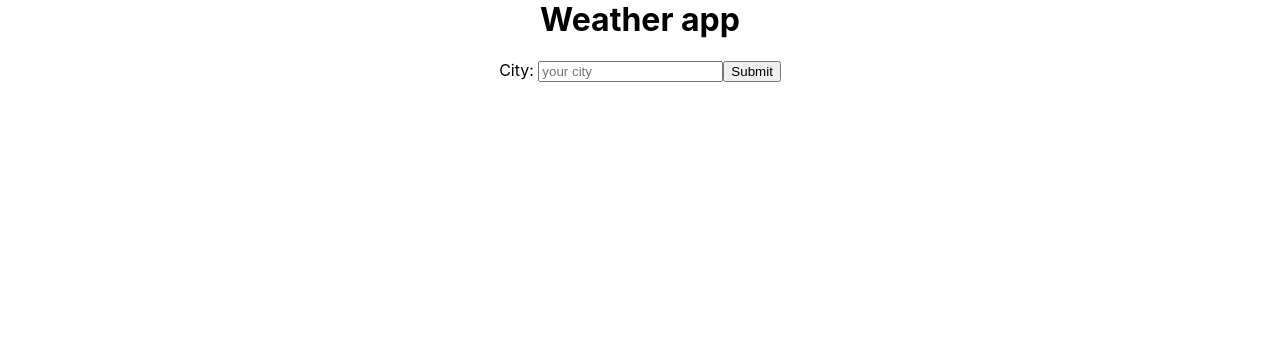
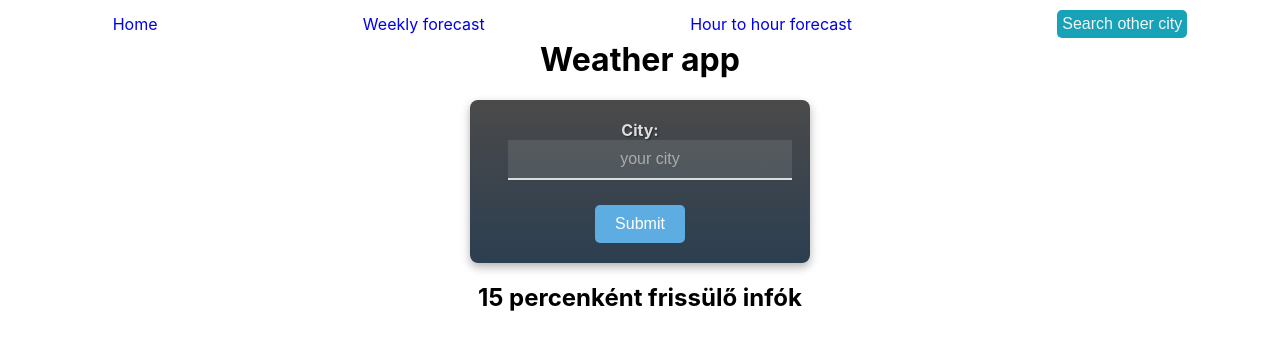
Before and after one commit to LaszloF5/react-weather-app, a React (Create React App) app: page / in a window 1280 px wide. Shown: the top 350 px of the page. Built offline with nearby package versions, Linux system fonts and the light colour scheme.

Commit message:
Header component, Hashrouter, styles.

```diff
--- a/package.json
+++ b/package.json
@@ -13,6 +13,7 @@
     "@types/react-dom": "^19.0.4",
     "react": "^19.0.0",
     "react-dom": "^19.0.0",
+    "react-router-dom": "^7.2.0",
     "react-scripts": "5.0.1",
     "typescript": "^4.9.5",
     "web-vitals": "^2.1.4"
--- a/src/App.tsx
+++ b/src/App.tsx
@@ -1,11 +1,13 @@
 import React, { useState } from "react";
+import { BrowserRouter as Router, Route, Routes } from "react-router-dom";
+import Header from "./Components/Header";
 import LocationForm from "./Components/LocationForm";
 import WeeklyForecast from "./Components/WeeklyForecast";
 import HourToHourForecast from "./Components/HourToHourForecast";
 import "./Styles/App.css";
-import { Interface } from "readline";
 
 interface CurrentData {
+  time: string;
   cloud_cover: number;
   temperature_2m: number;
   relative_humidity_2m: number;
@@ -57,6 +59,8 @@ interface Units {
 
 export default function App() {
   const [cityInfo, setCityInfo] = useState<object | null>(null);
+
+  const [toggleLocationForm, setToggleLocationForm] = useState<boolean>(false);
 
   const [sunset, setSunset] = useState<string>("");
   const [sunrise, setSunrise] = useState<string>("");
@@ -124,10 +128,13 @@ export default function App() {
     setWeeklyData(data.daily);
     setHourlyData(data.hourly);
     setHourlyUnits(data.hourly_units);
-    setSunrise(data.daily.sunrise[0].slice(11).replace(':', ''));
-    setSunset(data.daily.sunset[0].slice(11).replace(':', ''));
-    console.log('sunrise: ', data.daily.sunrise[0].slice(11).replace(':', ''));
-    console.log('hourly time: ', data.hourly.time[0].slice(11).replace(':', ''));
+    setSunrise(data.daily.sunrise[0].slice(11).replace(":", ""));
+    setSunset(data.daily.sunset[0].slice(11).replace(":", ""));
+    console.log("sunrise: ", data.daily.sunrise[0].slice(11).replace(":", ""));
+    console.log(
+      "hourly time: ",
+      data.hourly.time[0].slice(11).replace(":", "")
+    );
   };
 
   const updateCity = async (city: string): Promise<void> => {
@@ -149,27 +156,60 @@ export default function App() {
 
   return (
     <div className="App">
-      <header className="App-header"></header>
+      <Router>
+        <Header setToggleLocationForm={setToggleLocationForm}/>
+        <Routes>
+          <Route
+            path="/"
+            element={
+              <>
                 <h1>Weather app</h1>
-      <LocationForm updateCity={updateCity} />
-      <WeeklyForecast weeklyData={weeklyData} />
+                {toggleLocationForm ? '' : <LocationForm updateCity={updateCity} setToggleLocationForm={setToggleLocationForm}/>}
+                <h2>15 percenként frissülő infók</h2>
+                {currentData != null && toggleLocationForm === true ? (
+                  <ul className="currentData-ul">
+                    <li className="currentData-ul_li">
+                      Last refresh time: {currentData.time.slice(11)}
+                    </li>
+                    <li className="currentData-ul_li">
+                      Cloud Cover: {currentData.cloud_cover} %
+                    </li>
+                    <li className="currentData-ul_li">
+                      Temperature: {currentData.temperature_2m} °C
+                    </li>
+                    <li className="currentData-ul_li">
+                      Humidity: {currentData.relative_humidity_2m} %
+                    </li>
+                    <li className="currentData-ul_li">
+                      Wind Speed: {currentData.wind_speed_10m} km/h
+                    </li>
+                    <li className="currentData-ul_li">
+                      Precipitation: {currentData.precipitation} mm
+                    </li>
+                  </ul>
+                ) : (
+                  ""
+                )}
+              </>
+            }
+          />
+          <Route
+            path="/weekly-forecast"
+            element={<WeeklyForecast weeklyData={weeklyData} />}
+          />
+          <Route
+            path="/hour-to-hour-forecast"
+            element={
               <HourToHourForecast
                 hourlyData={hourlyData}
                 hourlyUnits={hourlyUnits}
                 sunrise={sunrise}
                 sunset={sunset}
               />
-      {currentData != null ? (
-        <ul>
-          <li>Cloud Cover: {currentData.cloud_cover} %</li>
-          <li>Temperature: {currentData.temperature_2m} °C</li>
-          <li>Humidity: {currentData.relative_humidity_2m} %</li>
-          <li>Wind Speed: {currentData.wind_speed_10m} km/h</li>
-          <li>Precipitation: {currentData.precipitation} mm</li>
-        </ul>
-      ) : (
-        ""
-      )}
+            }
+          />
+        </Routes>
+      </Router>
     </div>
   );
 }
--- /dev/null
+++ b/src/Components/Header.tsx
@@ -0,0 +1,35 @@
+import React from 'react';
+import "../Styles/Header.css";
+import { Link } from "react-router-dom";
+
+interface HeaderProps {
+    setToggleLocationForm: React.Dispatch<React.SetStateAction<boolean>>;
+}
+
+const Header = ({setToggleLocationForm}: HeaderProps) => {
+
+    const handleClick = (): void => {
+        setToggleLocationForm(false);
+    }
+
+    return (
+        <header className='header'>
+          <nav className='header-nav'>
+            <ul className='header-nav-ul'>
+                <li className='header-nav-ul_li'>
+                    <Link className='header-nav-ul_li_link' to="/">Home</Link>
+                </li>
+                <li className='header-nav-ul_li'>
+                    <Link className='header-nav-ul_li_link' to="/weekly-forecast">Weekly forecast</Link>
+                </li>
+                <li className='header-nav-ul_li'>
+                    <Link className='header-nav-ul_li_link' to="/hour-to-hour-forecast">Hour to hour forecast</Link>
+                </li>
+                <li className='header-nav-ul_li'><button className="header-button" onClick={handleClick}>Search other city</button></li>
+            </ul>
+          </nav>
+        </header>
+    )
+}
+
+export default Header;
--- a/src/Components/HourToHourForecast.tsx
+++ b/src/Components/HourToHourForecast.tsx
@@ -113,7 +113,7 @@ const HourToHourForecast: React.FC<HourToHourForecastProps> = ({
           </table>
         </>
       ) : (
-        ""
+        <p>No data available.</p>
       )}
     </div>
   );
--- a/src/Components/LocationForm.tsx
+++ b/src/Components/LocationForm.tsx
@@ -1,6 +1,12 @@
 import React, {useState} from 'react'
+import "../Styles/LocationForm.css";
 
-export default function LocationForm({ updateCity }: { updateCity: (city: string) => void }) {
+interface LocationFormProps {
+  updateCity: (city: string) => void;
+  setToggleLocationForm: React.Dispatch<React.SetStateAction<boolean>>;
+}
+
+export default function LocationForm({ updateCity, setToggleLocationForm }: LocationFormProps) {
     const [city, setCity] = useState<string>('');
     const [temp, setTemp] = useState<string>('');
 
@@ -10,6 +16,7 @@ export default function LocationForm({ updateCity }: { updateCity: (city: string
         updateCity(temp)
         console.log('Current city: ', temp);
         setTemp('');
+        setToggleLocationForm(true);
     }
 
     const handleCity = (e: React.ChangeEvent<HTMLInputElement>) => {
@@ -17,16 +24,17 @@ export default function LocationForm({ updateCity }: { updateCity: (city: string
     }
 
   return (
-    <form method='post' action={"#"} onSubmit={handleSubmit}>
-        <label htmlFor="city-id">City: </label>
-      <input type="text"
+    <form className='locationForm' method='post' action={"#"} onSubmit={handleSubmit}>
+        <label className='locationForm_label' htmlFor="city-id">City:
+      <input className='locationForm_input' type="text"
       name="city"
       id="city-id"
       placeholder='your city'
       value={temp}
       required
       onChange={handleCity}/>
-      <button type="submit">Submit</button>
+      </label>
+      <button className='locationForm_button' type="submit">Submit</button>
     </form>
   )
 }
--- a/src/Components/WeatherIcon.tsx
+++ b/src/Components/WeatherIcon.tsx
@@ -1,4 +1,4 @@
-
+import "../Styles/WeatherIcon.css";
 
 const getWeatherIcon = (precipitation: number, cloudCover: number, time: string, sunrise: string, sunset: string): string => {
   const hour = parseInt(time.slice(11).replace(':', ''), 10);
--- a/src/Components/WeeklyForecast.tsx
+++ b/src/Components/WeeklyForecast.tsx
@@ -51,7 +51,7 @@ const WeeklyForecast: React.FC<WeeklyForecastProps> = ({ weeklyData }) => {
           </table>
         </>
       ) : (
-        ""
+        <p>No data available.</p>
       )}
     </div>
   );
--- /dev/null
+++ b/src/Styles/Header.css
@@ -0,0 +1,41 @@
+.header {
+    height: 5vh;
+    width: 100%;
+    margin: 0;
+    padding: 0;
+}
+
+.header-nav {
+    height: 5vh;
+    width: 100%;
+    margin: 0;
+    padding: 0;
+}
+
+.header-nav-ul {
+    width: 100%;
+    display: flex;
+    justify-content: space-around;
+    align-items: center;
+    margin: 0;
+    padding: 10px;
+}
+
+.header-nav-ul_li {
+    list-style-type: none;
+}
+
+.header-nav-ul_li_link {
+    text-decoration: none;
+    font-size: 16px;
+}
+
+.header-button {
+    background-color: rgb(23,162,184);
+    padding: 5px;
+    color: whitesmoke;
+    border: none;
+    border-radius: 5px;
+    font-size: 16px;
+    cursor: pointer;
+}
--- /dev/null
+++ b/src/Styles/LocationForm.css
@@ -0,0 +1,64 @@
+.locationForm {
+  background: linear-gradient(to bottom, #4a4a4a, #2c3e50); /* Sötétszürke, borús hatás */
+  padding: 20px;
+  border-radius: 8px;
+  box-shadow: 0px 4px 10px rgba(0, 0, 0, 0.3);
+  display: flex;
+  flex-direction: column;
+  align-items: center;
+  width: 300px;
+  margin: 20px auto;
+  transition: all 0.3s ease-in-out;
+}
+
+.locationForm_label {
+  color: #dcdcdc;
+  font-size: 16px;
+  font-weight: bold;
+  margin-bottom: 10px;
+  text-shadow: 1px 1px 2px rgba(0, 0, 0, 0.5);
+}
+
+.locationForm_input {
+  background-color: rgba(255, 255, 255, 0.1); /* Enyhén átlátszó fehér */
+  border: none;
+  border-bottom: 2px solid #dcdcdc;
+  color: #fff;
+  padding: 10px;
+  width: 100%;
+  text-align: center;
+  font-size: 16px;
+  outline: none;
+  transition: border-bottom 0.3s ease-in-out, background-color 0.3s ease-in-out;
+}
+
+.locationForm_input::placeholder {
+  color: rgba(255, 255, 255, 0.5);
+}
+
+.locationForm_input:focus {
+  border-bottom: 2px solid #5dade2; /* Kékes árnyalat a fókuszálásnál */
+  background-color: rgba(255, 255, 255, 0.2);
+}
+
+.locationForm_button {
+  background-color: #5dade2; /* Borús égbolt szín */
+  color: white;
+  border: none;
+  padding: 10px 20px;
+  border-radius: 5px;
+  cursor: pointer;
+  margin-top: 15px;
+  font-size: 16px;
+  transition: background 0.3s ease-in-out, transform 0.2s ease-in-out;
+}
+
+.locationForm_button:hover {
+  background-color: #3498db;
+  transform: scale(1.05);
+}
+
+.locationForm_button:active {
+  background-color: #2980b9;
+  transform: scale(0.95);
+}
--- /dev/null
+++ b/src/Styles/WeatherIcon.css
@@ -0,0 +1,4 @@
+.imgCss {
+    vertical-align: top;
+    margin-left: 5px;
+  }
```
Also changed, not shown: public/81-100cloud-night.png (added), 1 other file (tests, documents, lock files or other folders). Lines whose indentation alone changed are shown as unchanged.
